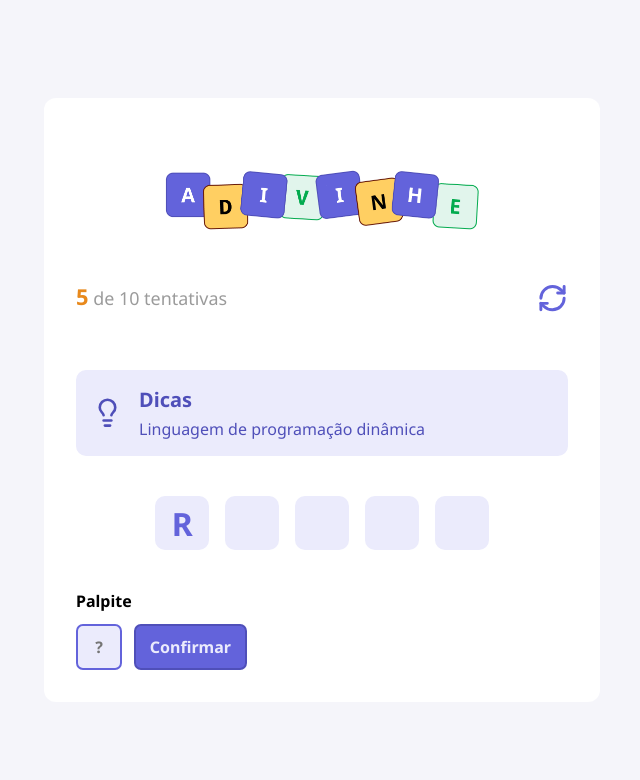
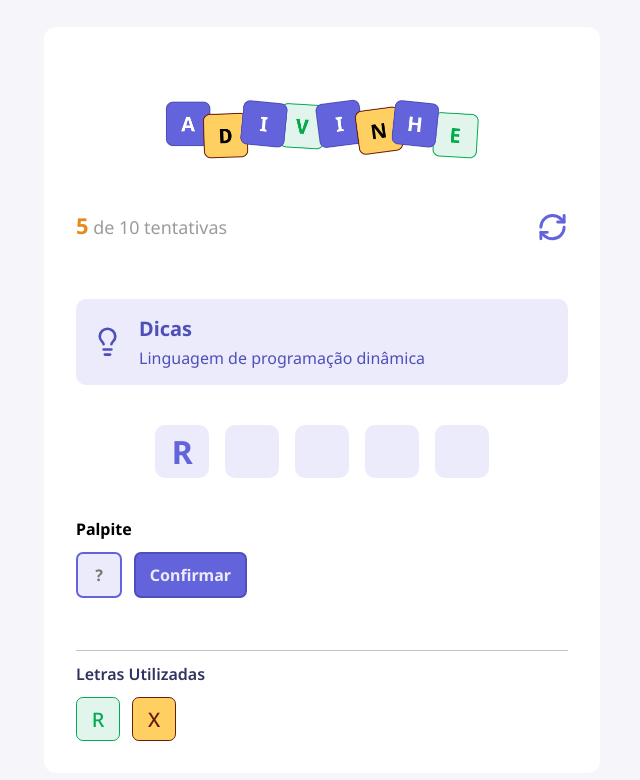
Before and after one commit to ViniciusLegacy/game-guess, a React (Vite) app: page / in a window 1280 px wide. Shown: the top 780 px of the page, without its empty margins (318-958 px from the left). Built offline with nearby package versions, Linux system fonts and the light colour scheme.

Commit message:
feat:create lettersUsed component

```diff
--- a/src/App.tsx
+++ b/src/App.tsx
@@ -1,3 +1,4 @@
+import { LettersUsed } from "./components/LettersUsed"
 import { Letters } from "./components/Letters"
 import { Button } from "./components/Button"
 import { Header } from "./components/Header"
@@ -33,6 +34,8 @@
           <Input autoFocus maxLength={1} placeholder="?" />
           <Button title="Confirmar" />
         </div>
+
+        <LettersUsed />
       </main>
     </div>
   )
--- a/src/components/Letters/index.tsx
+++ b/src/components/Letters/index.tsx
@@ -2,11 +2,18 @@
 
 type Props = {
     value?: string
+    size?: "default" | "small"
+    color?: "default" | "correct" | "wrong"
 }
 
-export function Letters({ value = "" }: Props){
+export function Letters({ value = "", size = "default", color = "default" }: Props){
     return (
-        <div className={styles.letters}>
+        <div className={`
+                ${styles.letters}
+                ${size === "small" && styles.lettersSmall}
+                ${color === "correct" && styles.lettersCorrect}
+                ${color === "wrong" && styles.lettersWrong}
+            `}>
             <span>{value}</span>
         </div>
     )
--- a/src/components/Letters/styles.module.css
+++ b/src/components/Letters/styles.module.css
@@ -14,3 +14,25 @@
     align-items: center;
     justify-content: center;
 }
+
+.lettersSmall {
+    width: 2.75rem;
+    height: 2.75rem;
+    border-radius: .43rem;
+
+    font-size: 1.25rem;
+    font-weight: 500;
+    border: 1px solid #6363db;
+}
+
+.lettersCorrect {
+    background-color: #e1f5ec;
+    border-color: #03ab4f;
+    color: #03ab4f;
+}
+
+.lettersWrong {
+    background-color: #ffcf62;
+    border-color: #691b0a;
+    color: #691b0a;
+}
--- /dev/null
+++ b/src/components/LettersUsed/index.tsx
@@ -0,0 +1,16 @@
+import styles from "./styles.module.css"
+
+import { Letters } from "../Letters"
+
+export function LettersUsed(){
+    return (
+        <div className={styles.lettersUsed}>
+            <h5>Letras Utilizadas</h5>
+
+            <div>
+                <Letters value="R" size="small" color="correct" />
+                <Letters value="X" size="small" color="wrong" />
+            </div>
+        </div>
+    )
+}
--- /dev/null
+++ b/src/components/LettersUsed/styles.module.css
@@ -0,0 +1,18 @@
+.lettersUsed {
+    width: 100%;
+    margin-top: 3.25rem;
+    border-top: 1px solid #c3c3c3;
+}
+
+.lettersUsed > h5 {
+    color: #32325f;
+    font-size: 1rem;
+    font-weight: 600;
+    margin: .75rem 0;
+}
+
+.lettersUsed > div {
+    display: flex;
+    gap: .75rem;
+    flex-wrap: wrap;
+}
```
